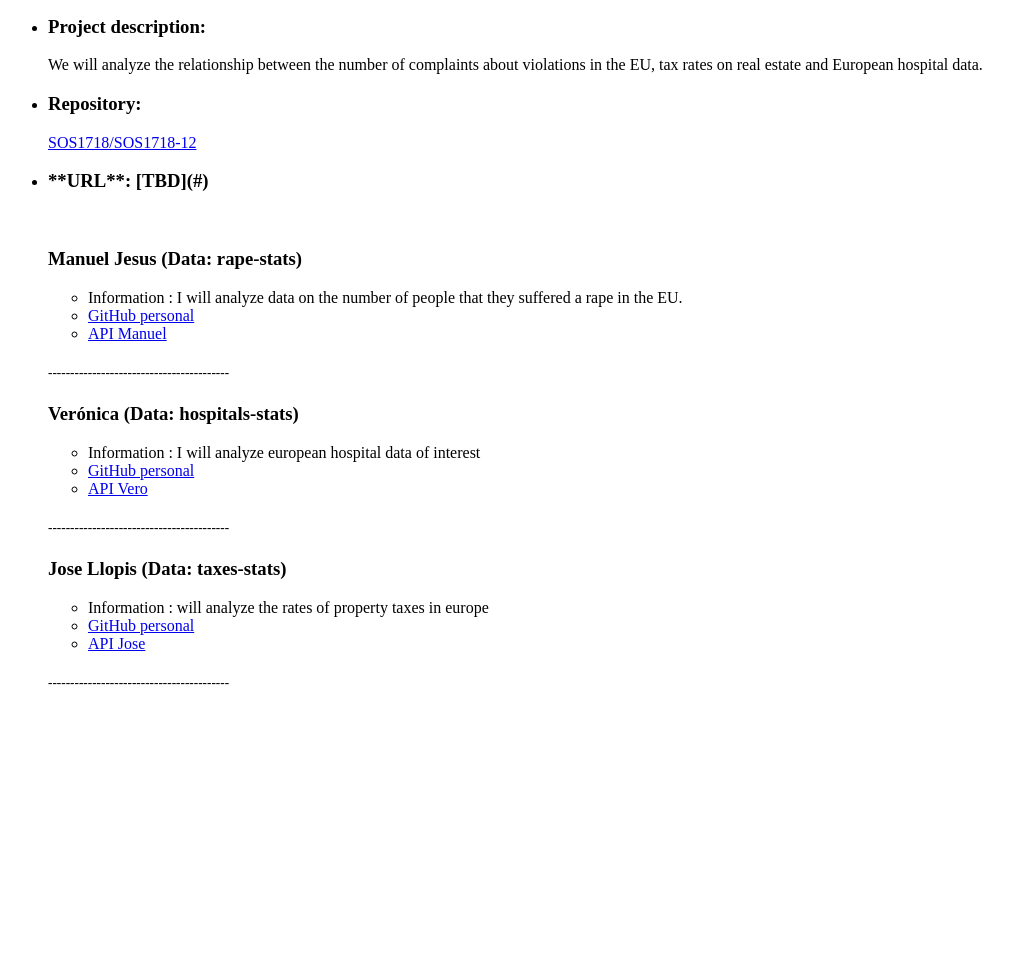
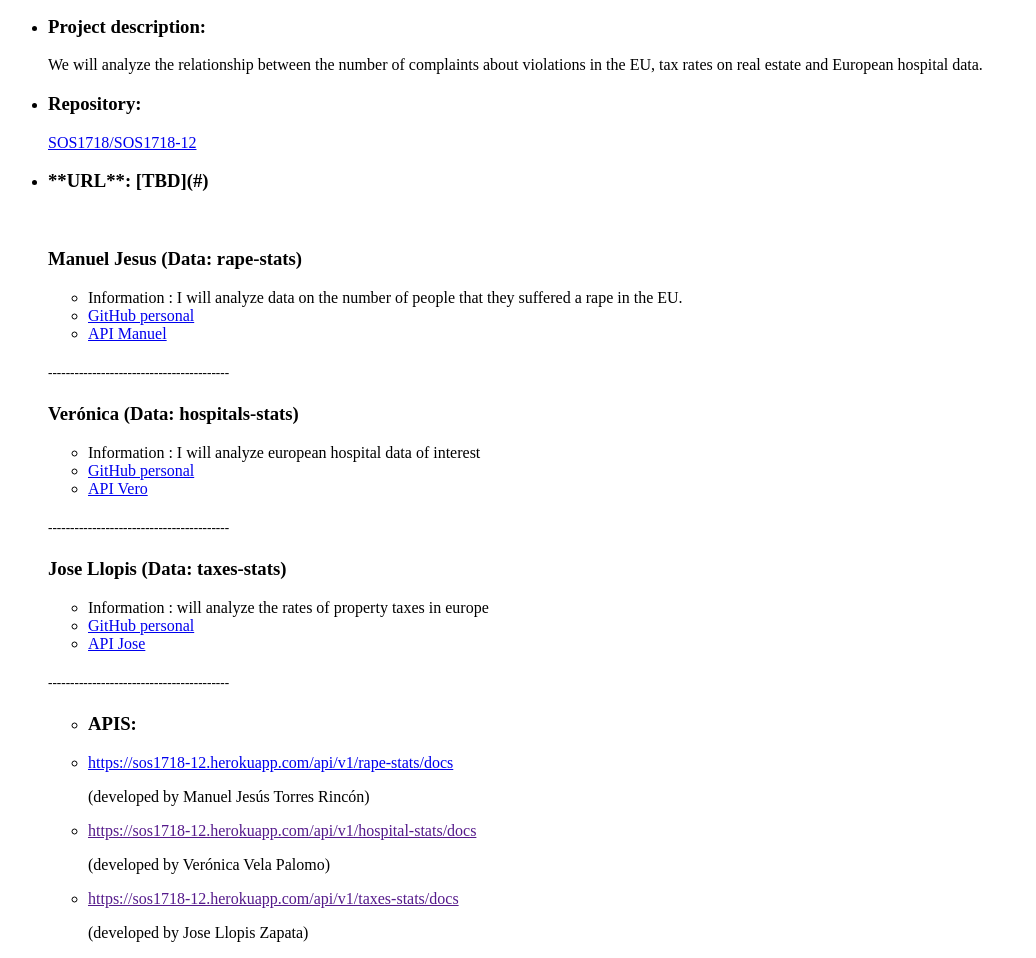
Before and after one commit to gti-sos/SOS1718-12, a website: page public/index.html in a window 1280 px wide. Shown: the part 105-1063 px from the top of the page, without its empty margins (0-1036 px from the left). Before the commit the page ends 818 px from the top, so only its background shows below. Drawn offline with Linux system fonts and the light colour scheme.

Commit message:
index.html hech

```diff
--- a/public/index.html
+++ b/public/index.html
@@ -49,6 +49,18 @@
 </ul>
 <h5>-----------------------------------------</h5>
 
+<ul>
+
+    <li><h3>APIS:</h3></li>
+    <li> <a href="https://documenter.getpostman.com/view/360397/sos1718-12-rape-stats-completo/RVu1GWFS">https://sos1718-12.herokuapp.com/api/v1/rape-stats/docs</a><p>(developed by Manuel Jesús Torres Rincón)</p></li>
+    <li> <a href="">https://sos1718-12.herokuapp.com/api/v1/hospital-stats/docs</a><p>(developed by Verónica Vela Palomo)</p></li>
+    <li> <a href="">https://sos1718-12.herokuapp.com/api/v1/taxes-stats/docs</a><p>(developed by Jose Llopis Zapata)</p></li>
+
+
+
+
+</ul>
+
 
     </body>
 </html>
```
